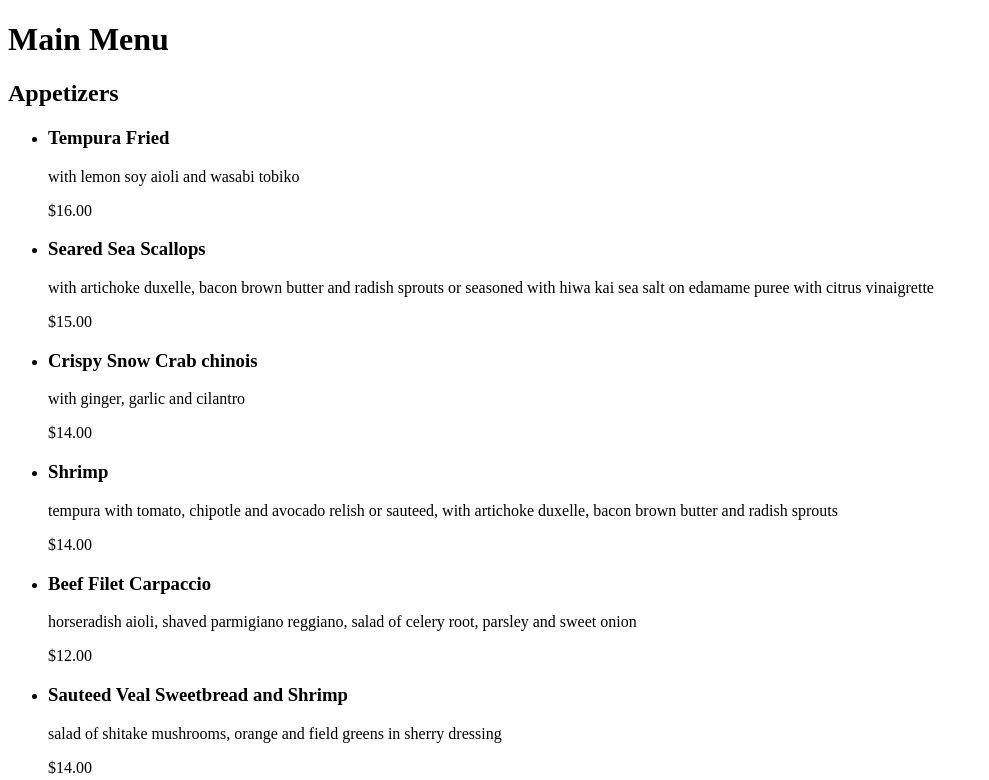
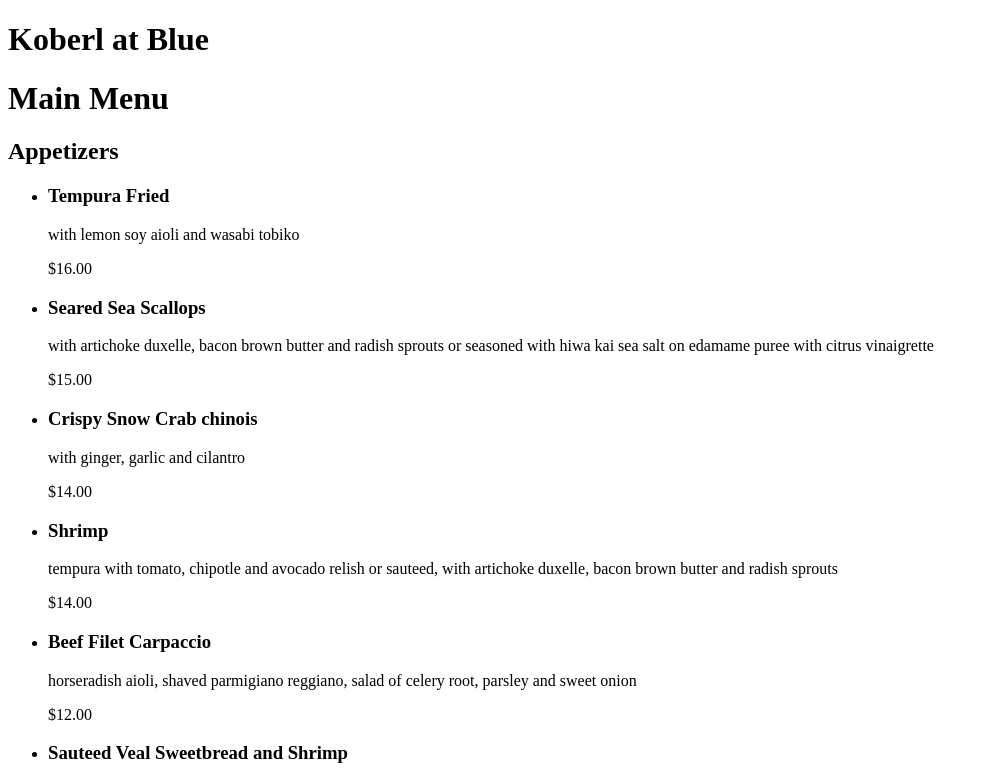
Before and after one commit to ashleytuliau/ashleytuliau.github.io, a plain HTML site: page grc338/restaurantmenu/index.html in a window 1280 px wide. Shown: the top 780 px of the page, without its empty margins (0-989 px from the left). Drawn offline with Linux system fonts and the light colour scheme.

Commit message:
Update index.html

```diff
--- a/grc338/restaurantmenu/index.html
+++ b/grc338/restaurantmenu/index.html
@@ -4,6 +4,7 @@
       <title> Koberl at Blue </title>
    </head>
    <body>
+      <h1> Koberl at Blue </h1>
       <h1> Main Menu </h1>
       <h2> Appetizers </h2>
       <ul>
```
